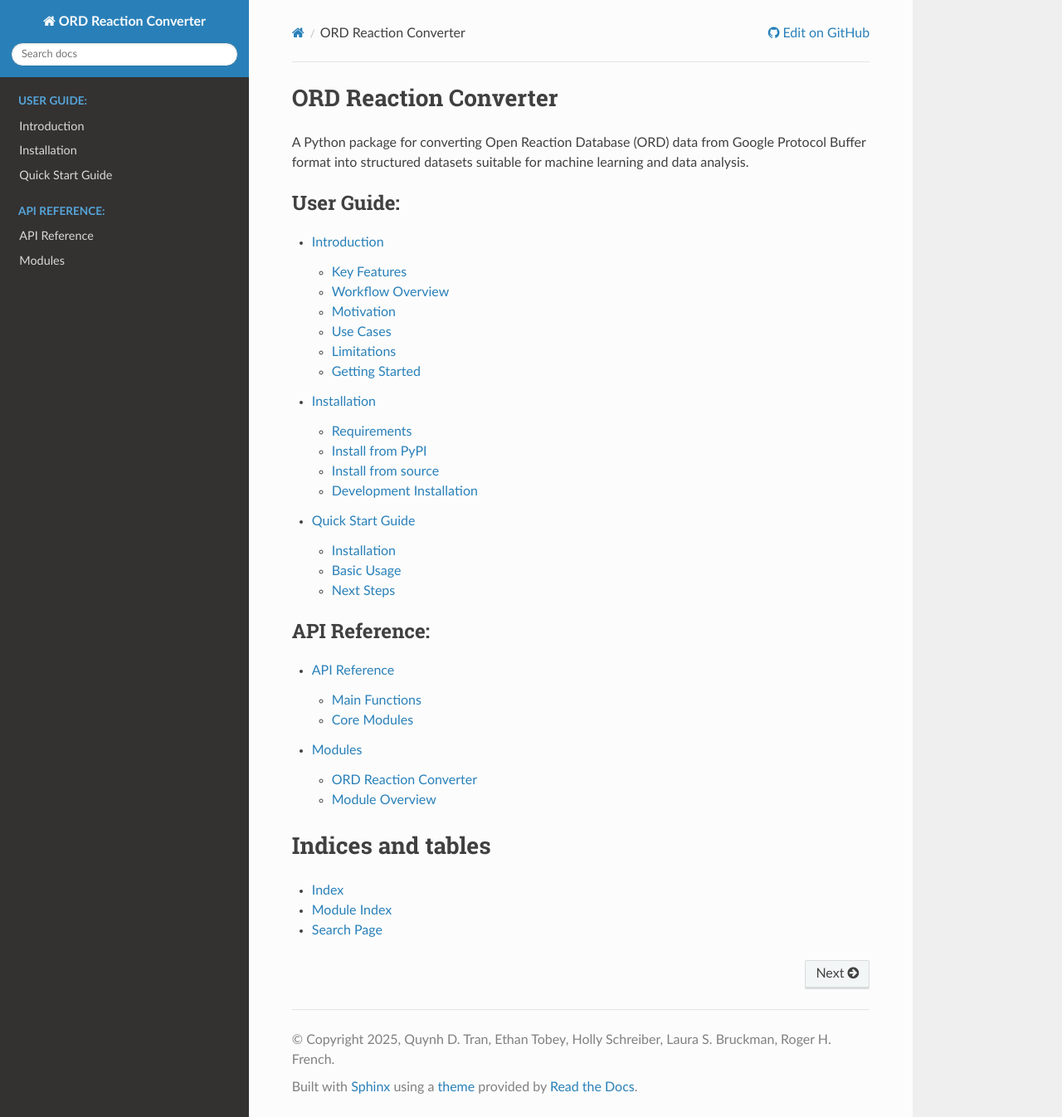
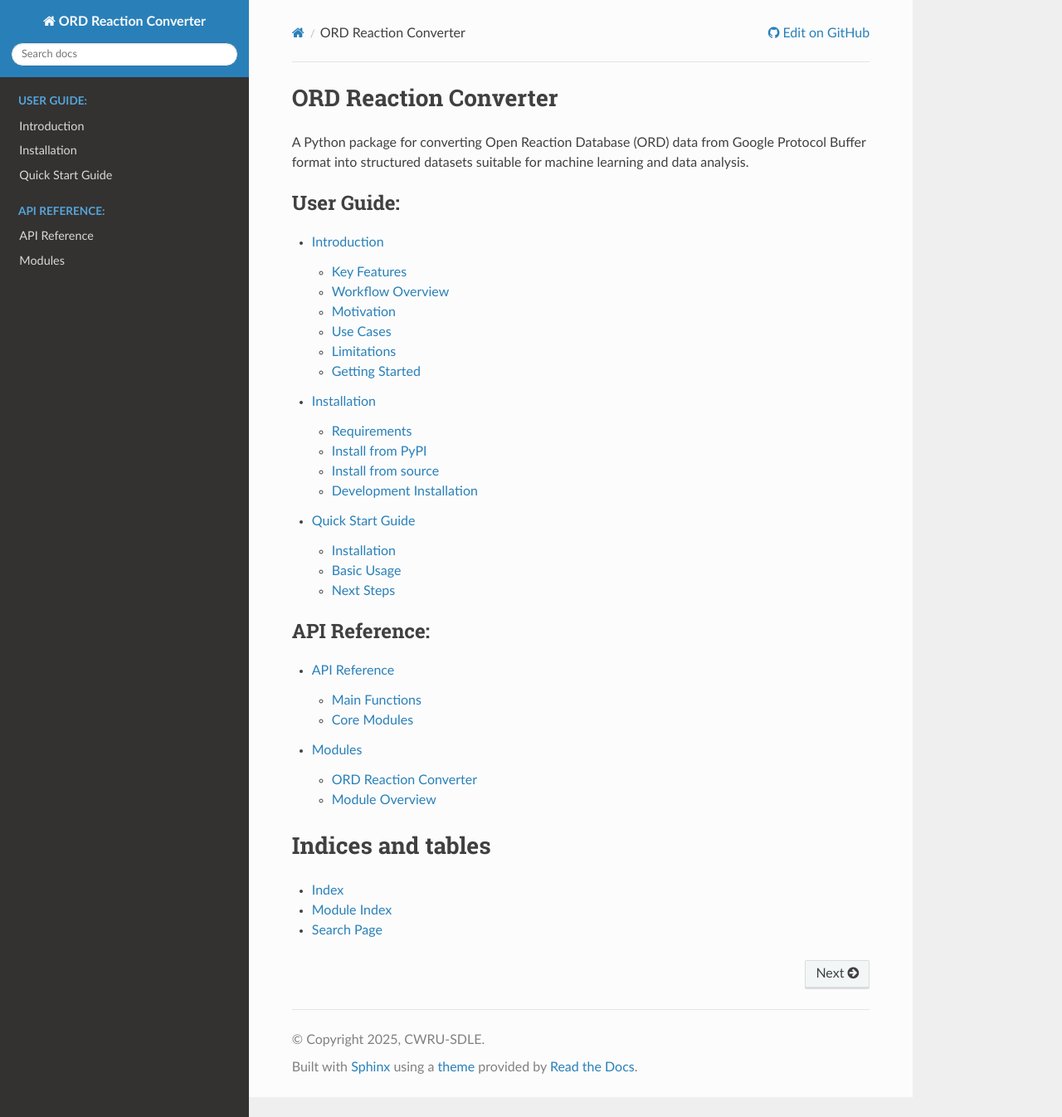
Before and after one commit to cwru-sdle/ord_rxn_converter, a Sphinx documentation site: the page built from docs/source/index.rst, in a window 1280 px wide and 1346 px high. Shown: the whole window at 83% size. Built offline with Sphinx 7.4.7 and the Read the Docs theme 3.1.0, drawn with Linux system fonts in a browser that asks for light colours; pages that are not in the unit, such as notebooks, are missing from menus.

Commit message:
documentation updates

```diff
--- a/docs/source/conf.py
+++ b/docs/source/conf.py
@@ -13,10 +13,10 @@
 # https://www.sphinx-doc.org/en/master/usage/configuration.html#project-information
 
 project = 'ORD Reaction Converter'
-copyright = '2025, Quynh D. Tran, Ethan Tobey, Holly Schreiber, Laura S. Bruckman, Roger H. French'
+copyright = '2025, CWRU-SDLE'
 author = 'Quynh D. Tran, Ethan Tobey, Holly Schreiber, Laura S. Bruckman, Roger H. French'
-release = '0.1.2'  # Updated to match your pyproject.toml
-version = '0.1.2'
+release = '0.1.3'  # Updated to match your pyproject.toml
+version = '0.1.3'
 
 # -- General configuration ---------------------------------------------------
 # https://www.sphinx-doc.org/en/master/usage/configuration.html#general-configuration
--- a/pyproject.toml
+++ b/pyproject.toml
@@ -1,7 +1,7 @@
 
 [project]
 name = "ord_rxn_converter"
-version = "0.1.2"
+version = "0.1.3"
 description = "Package for extracting chemical reaction serialized (Google Protocol Buffers mechanism) in Open Reaction Database (ORD) schema to relational database (RDB) and Resource Descriptive Framework (RDF)."
 readme = "README.md"
 requires-python = ">=3.7"
```
